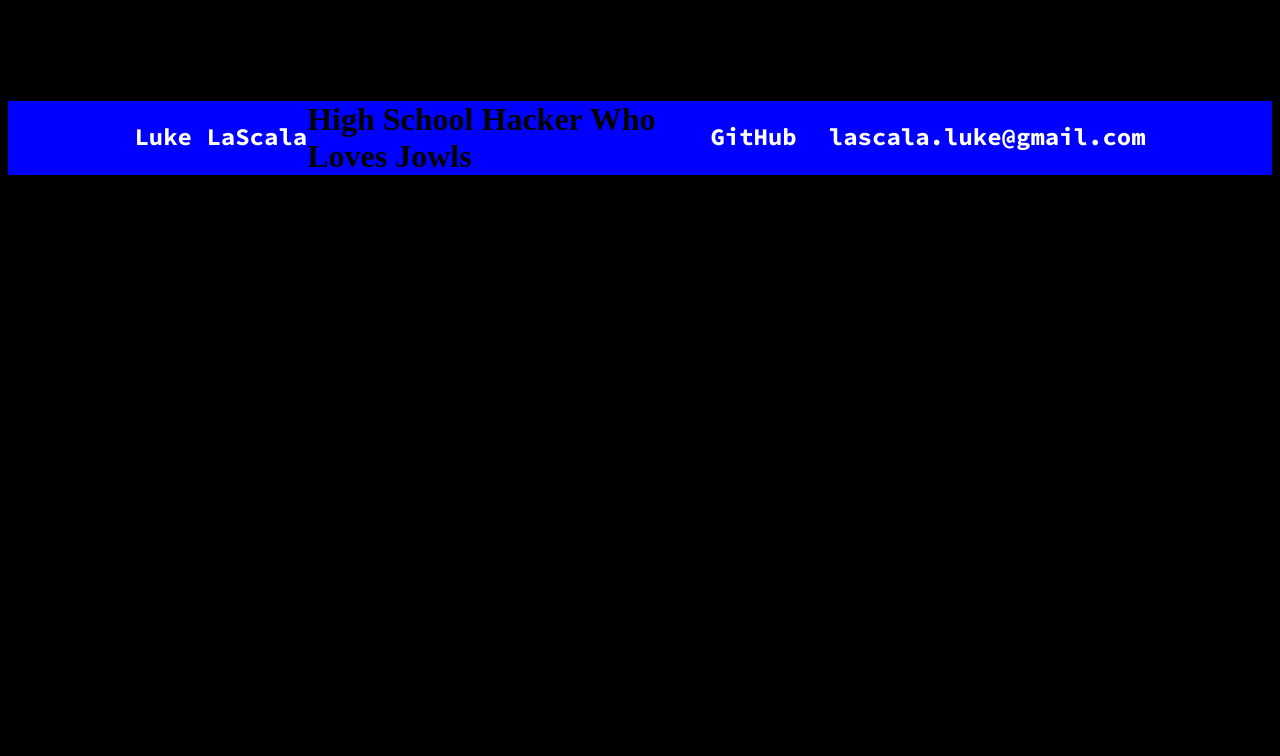
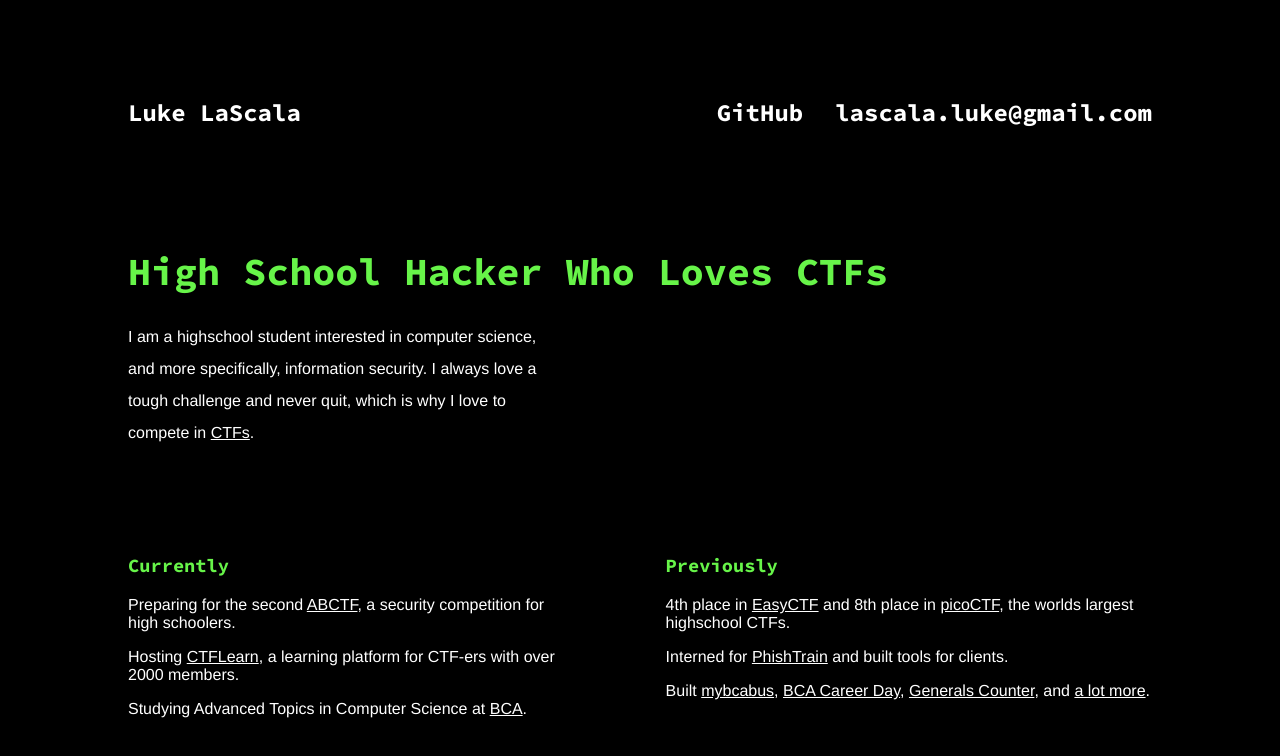
Before and after one commit to LukeLaScala/personal-website, a plain HTML site: page index.html in a window 1280 px wide. Drawn offline with Linux system fonts and the light colour scheme.

Commit message:
almost done

```diff
--- a/css/main.css
+++ b/css/main.css
@@ -4,6 +4,16 @@ html {
 
 .left{
 	float: left;
+}
+
+html, body {
+	height: 95%;
+	margin: 0;
+}
+
+
+.bottom-bar {
+	clear: left;
 }
 
 .right {
@@ -17,7 +27,13 @@ html {
 .desc {
 	color: #67F449;
 	font-family: 'Source Code Pro', monospace;
-
+	display: block;
+    font-size: 2.4em;
+    margin-top: 0.67em;
+    margin-bottom: 0.67em;
+    margin-left: 0;
+    margin-right: 0;
+    font-weight: bold;
 }
 
 .upper-link{
@@ -36,9 +52,58 @@ html {
 #leftmost-link{
 	padding-right: 2rem;
 }
+
+.long-desc {
+	color: white;
+	font-family: Helvetica Neue, Arial, sans-serif;
+	max-width: 40%;
+	line-height: 2;
+}
+
+.top-container{
+	margin: auto;
+    width: 80%;
+    min-height: 20%;
+    margin-top: 6%;
+}
+
 .container{
 	margin: auto;
     width: 80%;
-    height: 100%;
-    margin-top: 8%;
+    min-height: 40%;
 }
+
+.bottom-container {
+	margin: auto;
+    width: 80%;
+}
+
+
+.left-bottom {
+	width: 42.5%;
+	float: left;
+}
+
+.center-bottom {
+	width: 10%;
+}
+
+.right-bottom {
+	width: 47.5%;
+	float: right;
+}
+
+.times {
+	color: #67F449;
+	font-family: 'Source Code Pro', monospace;
+}
+
+.under-times {
+	color: white;
+	font-family: Helvetica Neue, Arial, sans-serif;
+
+}
+
+.text-link {
+	color: white;
+}
--- a/index.html
+++ b/index.html
@@ -6,16 +6,37 @@
 	<link href="https://fonts.googleapis.com/css?family=Source+Code+Pro:700" rel="stylesheet">
 </head>
 <body>
-	<div class="container">
-		<div>
+	<div class="top-container">
+		<div class="top-bar">
 			<h2 class="left name">Luke LaScala</h2>
 			<a href="mailto:lascala.luke@gmail.com" class="upper-link right">lascala.luke@gmail.com</a>
 			<a href="https://github.com/LukeLaScala" id="leftmost-link" class="upper-link right">GitHub</a>
 		</div>
-
 	</div>
-	<div style="background-color: blue">
-			<h1>High School Hacker Who Loves Jowls</h1>
+	<div class="container">
+		<div class="bottom-bar">
+			<span class="desc">High School Hacker Who Loves CTFs</span>
+			<div class="long-desc">
+			<span>
+				I am a highschool student interested in computer science, and more specifically, information security.  I always love a tough challenge and never quit, which is why I love to compete in <a href="https://ctftime.org/ctf-wtf/" class="text-link">CTFs</a>.
+			</span>
+			</div>
 		</div>
+	</div>
+	<div class="bottom-container">
+		<div class="left-bottom">
+			<h3 class="times">Currently</h3>
+			<p class="under-times"> Preparing for the second <a href="https://abctf.xyz" class="text-link">ABCTF</a>, a security competition for high schoolers.</p>
+			<p class="under-times"> Hosting <a href="https://ctflearn.com" class="text-link">CTFLearn</a>, a learning platform for CTF-ers with over 2000 members. </p>
+			<p class="under-times"> Studying Advanced Topics in Computer Science at <a href="https://bcts.bergen.org/" class="text-link">BCA</a>.</p>
+		</div>
+		<div class="center-bottom"></div>
+		<div class="right-bottom">
+			<h3 class="times">Previously</h3>
+			<p class="under-times"> 4th place in <a href="https://easyctf.com" class="text-link">EasyCTF</a> and 8th place in <a href="https://picoctf.com" class="text-link">picoCTF</a>, the worlds largest highschool CTFs.</p>
+			<p class="under-times"> Interned for <a href="https://phishtrain.com" class="text-link">PhishTrain</a> and built tools for clients.</p>
+			<p class="under-times"> Built <a href="https://github.com/lukelascala/mybcabus/" class="text-link">mybcabus</a>, <a href="https://signup.bergen.org/career-day/" class="text-link">BCA Career Day</a>, <a class="text-link" href="https://github.com/LukeLaScala/generals-city-counter">Generals Counter</a>, and <a href="https://github.com/LukeLaScala" class="text-link">a lot more</a>.</p>
+		</div>
+	</div>
 </body>
 </html>
```
